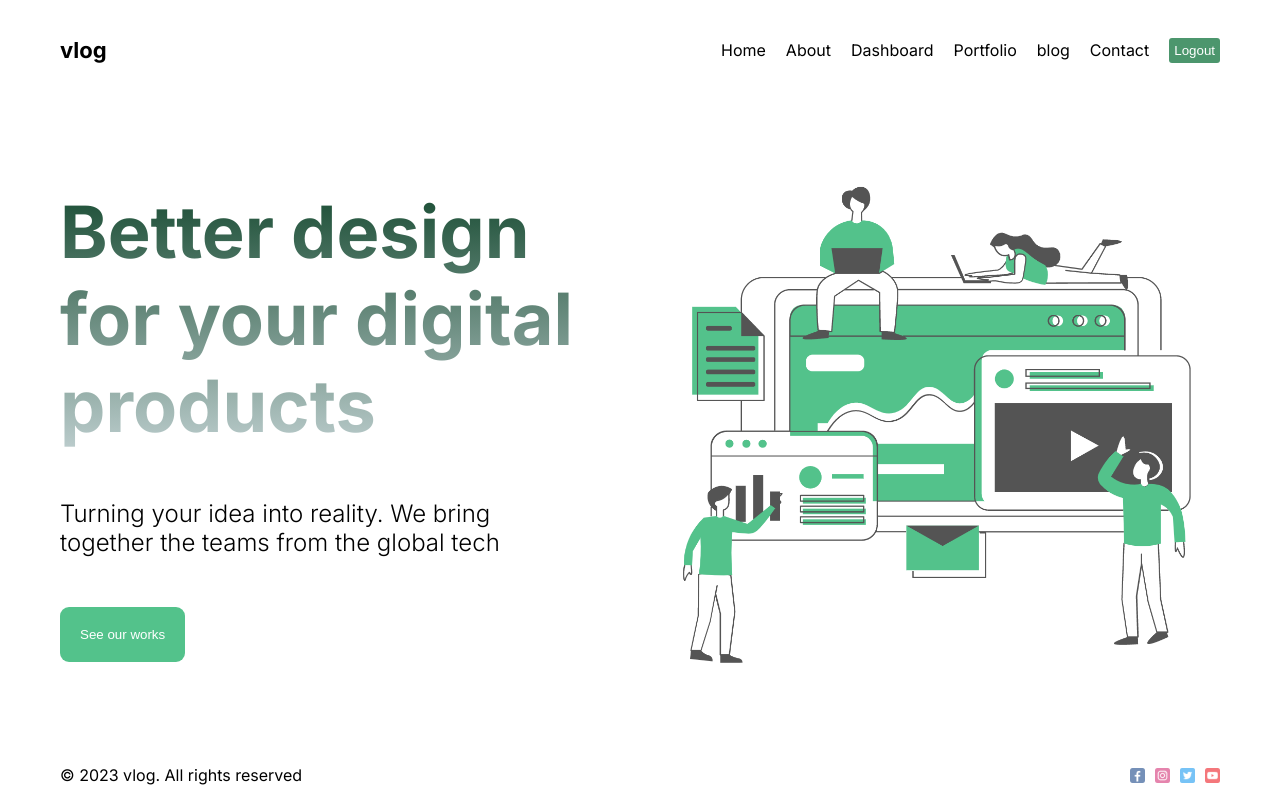
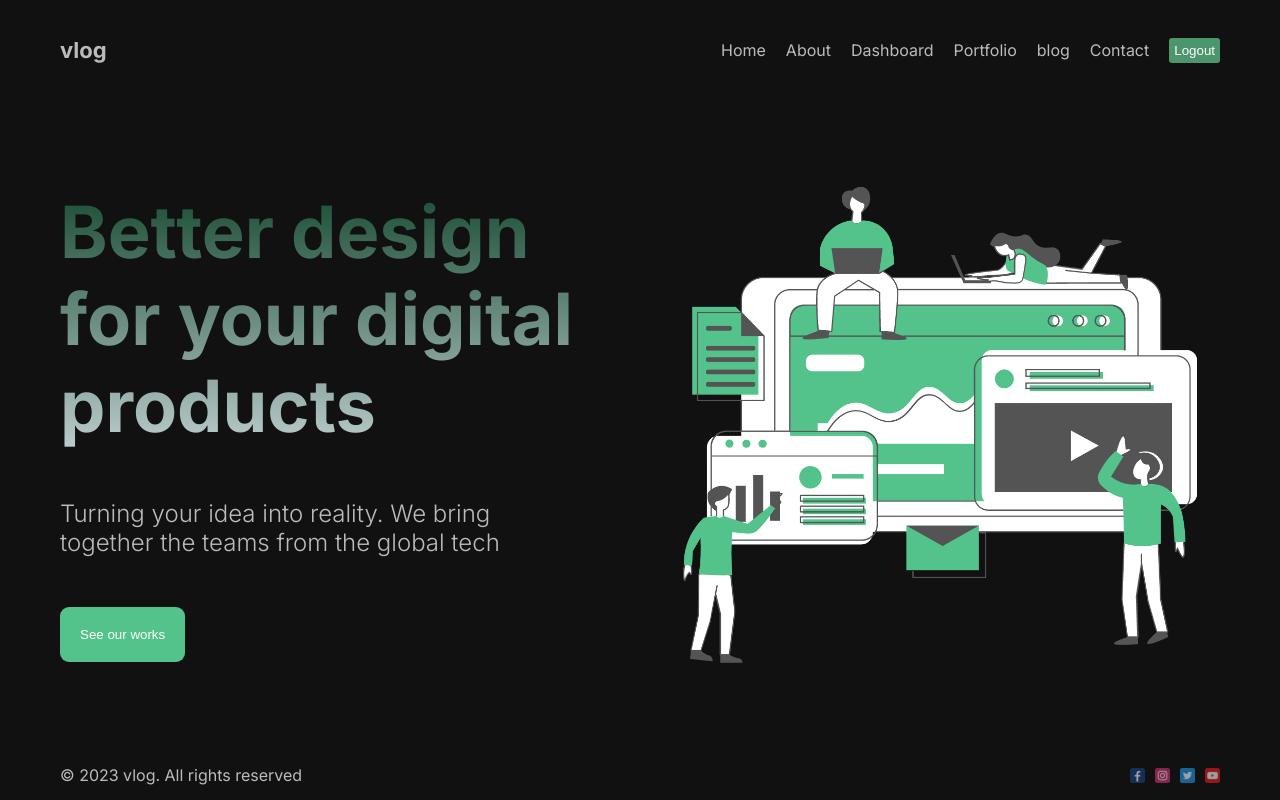
Before and after one commit to iamclement1/vlog, a Next.js app: page / in a window 1280 px wide. Built offline with nearby package versions, Linux system fonts and the light colour scheme.

Commit message:
"update: wrapped pages with themeprovider"

```diff
--- a/src/app/layout.js
+++ b/src/app/layout.js
@@ -2,6 +2,7 @@ import Navbar from '@/components/navbar/Navbar'
 import './globals.css'
 import { Inter } from 'next/font/google'
 import Footer from '@/components/footer/Footer'
+import { ThemeProvider } from '../../context/ThemeContext'
 
 const inter = Inter({ subsets: ['latin'] })
 
@@ -14,11 +15,13 @@ export default function RootLayout({ children }) {
   return (
     <html lang="en">
       <body className={inter.className}>
-        <div className='container'>
-        <Navbar />
-        {children}
-        <Footer />
-        </div>
+        <ThemeProvider>
+          <div className='container'>
+            <Navbar />
+            {children}
+            <Footer />
+          </div>
+        </ThemeProvider>
       </body>
     </html>
   )
```
